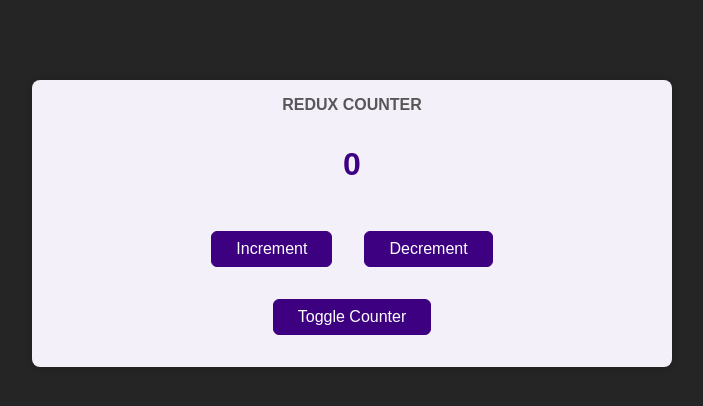
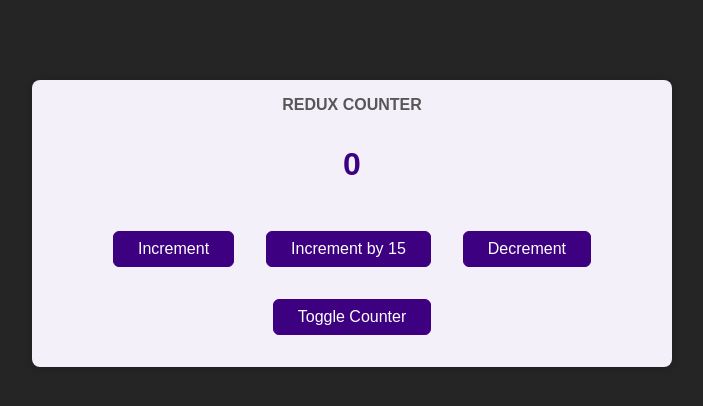
Before and after one commit to aindriu80/academind-redux-counter, a JavaScript app: page / in a window 1280 px wide. Shown: the top 406 px of the page, without its empty margins (288-991 px from the left). Built offline with nearby package versions, Linux system fonts and the light colour scheme; the HTML template or start-up script is replaced by a standard one.

Commit message:
Attaching payloads to Actions

```diff
--- a/src/components/Counter.js
+++ b/src/components/Counter.js
@@ -8,6 +8,10 @@
 
   const incrementHandler = () => {
     dispatch({ type: 'increment' })
+  }
+
+  const increaseHandler = () => {
+    dispatch({ type: 'increase', amount: 15 })
   }
 
   const decrementHandler = () => {
@@ -22,6 +26,7 @@
       <div className={classes.value}>{counter}</div>
       <div>
         <button onClick={incrementHandler}>Increment</button>
+        <button onClick={increaseHandler}>Increment by 15</button>
         <button onClick={decrementHandler}>Decrement</button>
       </div>
       <button onClick={toggleCounterHandler}>Toggle Counter</button>
--- a/src/store/index.js
+++ b/src/store/index.js
@@ -4,6 +4,11 @@
   if (action.type === 'increment') {
     return {
       counter: state.counter + 1,
+    }
+  }
+  if (action.type === 'increase') {
+    return {
+      counter: state.counter + action.amount,
     }
   }
   if (action.type === 'decrement') {
```
